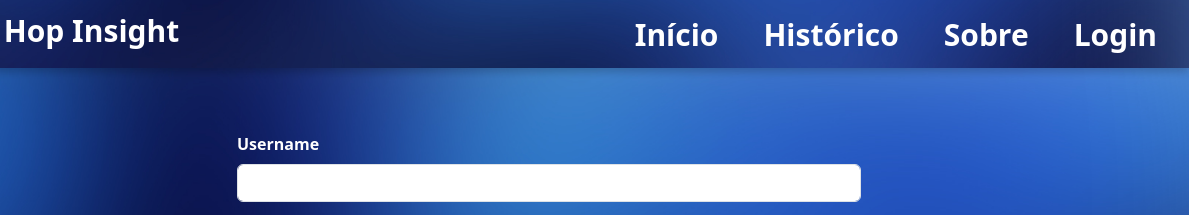
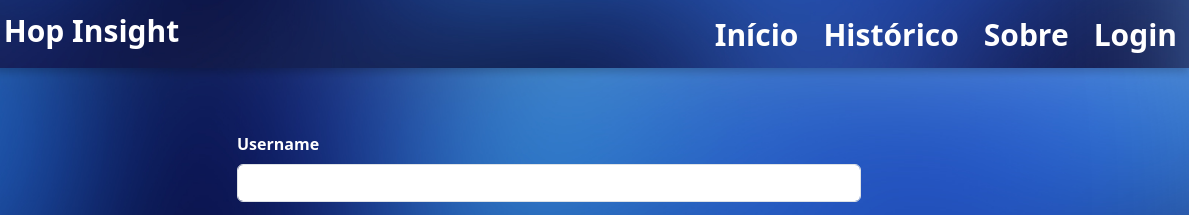
Before and after one commit to antonyllz/HopInsight, a plain HTML site: page html/register.html in a window 1280 px wide. Shown: the top 215 px of the page, 91-1280 px from the left. Drawn offline with nearby package versions, Linux system fonts and the light colour scheme.

Commit message:
edit:nav

```diff
--- a/html/register.html
+++ b/html/register.html
@@ -42,20 +42,20 @@
       <div class="collapse navbar-collapse" id="navbarNav">
         <ul class="navbar-nav ms-auto">
           <li>
-            <a class="txtnav" href="index.html" style="margin-left: 20px;">Início</a>
+            <a class="txtnav" href="index.html">Início</a>
           </li>
           <li>
-            <a class="txtnav" href="history.html" style="margin-left: 20px"
+            <a class="txtnav" href="history.html"
               >Histórico</a
             >
           </li>
           <li>
-            <a class="txtnav" href="about.html" style="margin-left: 20px"
+            <a class="txtnav" href="about.html"
               >Sobre</a
             >
           </li>
           <li>
-            <a class="txtnav" href="auth.html" style="margin-left: 20px; margin-right: 20px;"
+            <a class="txtnav" href="auth.html"
               >Login</a
             >
           </li>
```
Also changed, not shown: html/about.html (+3 -3 lines), html/auth.html (+3 -3 lines), html/history.html (+2 -3 lines), html/index.html (+3 -3 lines), html/mtr.html (+3 -4 lines).
